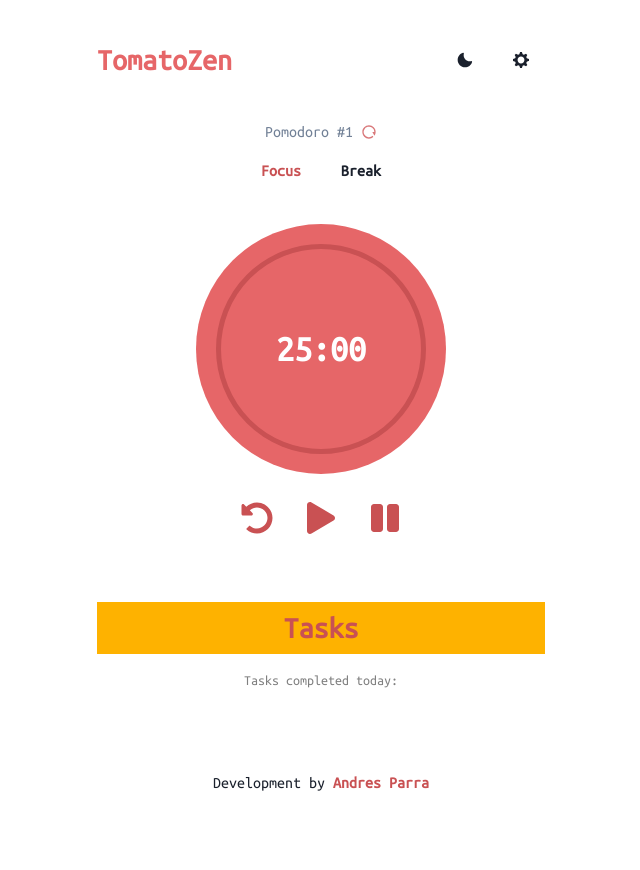
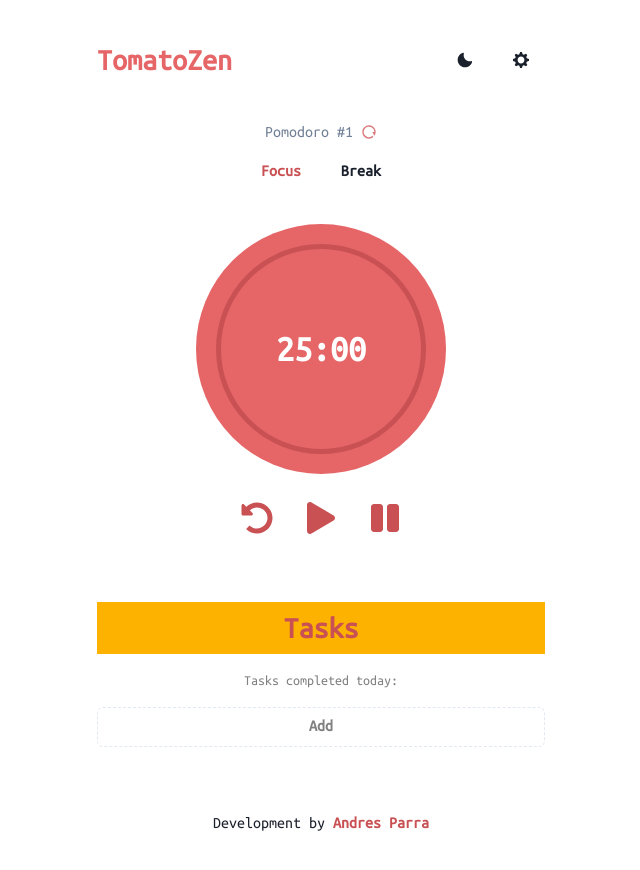
Before and after one commit to byandrev/tomatozen, a React (Vite) app: page / in a window 1280 px wide. Shown: the top 870 px of the page, without its empty margins (319-959 px from the left). Built offline with nearby package versions, Linux system fonts and the light colour scheme.

Commit message:
fix bug: create a task when the LocalStorage is empty

```diff
--- a/src/components/Tasks.jsx
+++ b/src/components/Tasks.jsx
@@ -34,9 +34,8 @@ function Tasks() {
       </Text>
       <ModalCreateTask isOpen={isOpen} onClose={onClose} />
       <Stack mt={4}>
-        {tasks && (
-          <>
-            {tasks.map((task) => (
+        {tasks &&
+          tasks.map((task) => (
             <TaskElement
               key={task.id}
               text={task.text}
@@ -55,8 +54,6 @@ function Tasks() {
         >
           Add
         </Button>
-          </>
-        )}
       </Stack>
     </Box>
   );
--- a/src/context/TasksContext.jsx
+++ b/src/context/TasksContext.jsx
@@ -23,7 +23,8 @@ export default function TasksProvider({ children }) {
   };
 
   const addTask = (task) => {
-    setTasks(tasks.concat(task));
+    if (tasks) setTasks(tasks.concat(task));
+    else setTasks([task]);
   };
 
   const updateTask = (index, key, val) => {
```
Lines whose indentation alone changed are shown as unchanged.
